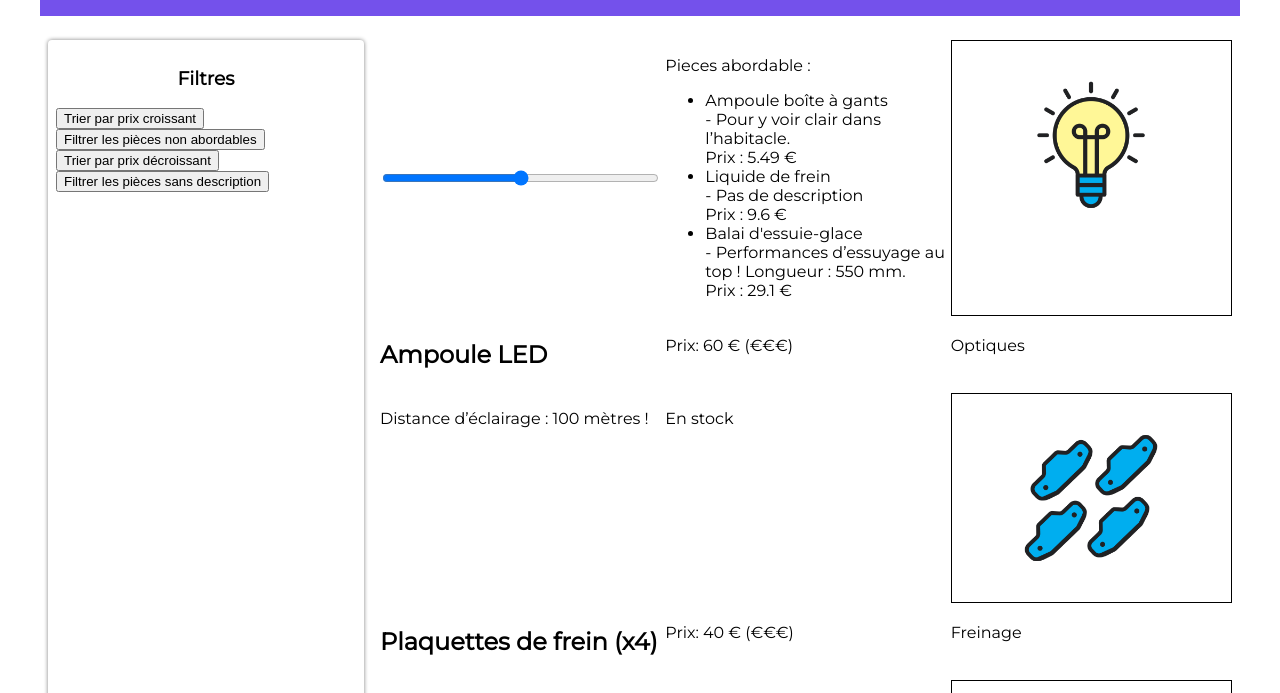
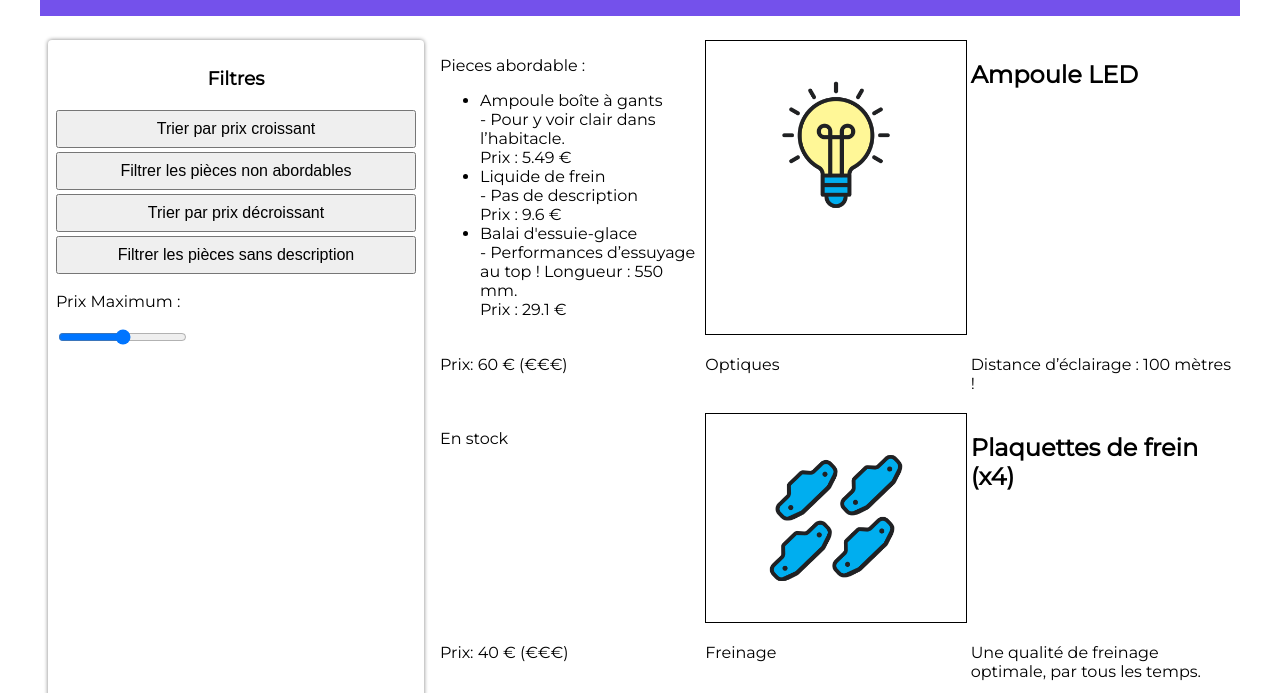
Before and after one commit to Getro31/Code-with-javaScript, a website: page index.html in a window 1280 px wide. Shown: the part 98-791 px from the top of the page. Drawn offline with Linux system fonts and the light colour scheme.

Commit message:
Ajout d'un input type range

```diff
--- a/index.html
+++ b/index.html
@@ -22,11 +22,12 @@
 				<button class="btn-decroissant">Trier par prix décroissant</button>
 				<br>
 				<button class="btn-nodesc">Filtrer les pièces sans description</button>
+				<p>Prix Maximum :</p>
+				<input type="range" min="0" max="60" step="5" name="maximum" id="prix_max">
 			</section>
 
 			<!-- Fiches produits -->
 			<section class="fiches">
-				<input type="range" min="0" max="60" step="5">
 				<div class="abordables">
 					<p>Pieces abordable :</p>
 				</div>
--- a/pieces.js
+++ b/pieces.js
@@ -139,3 +139,12 @@ for(let i=0; i < noms.length ; i++){
 // Ajout de l'en-tête puis de la liste au bloc résultats filtres
 const sectionElements = document.querySelector('.abordables');
 sectionElements.appendChild(abordablesElements);
+//Filtre avec un inputRange
+const prix_max = document.querySelector("#prix_max")
+prix_max.addEventListener('input', function(){
+    const piecesFiltrees = pieces.filter(function (piece) {
+        return piece.prix <= prix_max.value;
+    });
+    document.querySelector(".fiches").innerHTML = '';
+    genererList(piecesFiltrees);
+});
--- a/styles.css
+++ b/styles.css
@@ -36,12 +36,18 @@ main {
 	margin: 8px;
 	padding: 8px;
 	min-width: 300px;
+	width: 30%;
 	min-height: 400px;
 }
 .filtres h3 {
 	text-align: center;
 }
-
+.filtres button{
+	width: 100%;
+	padding: 8px;
+	margin: 2px auto;
+	font-size: 1rem;
+}
 .fiches {
 	flex: 1;
 	margin: 8px;
```
